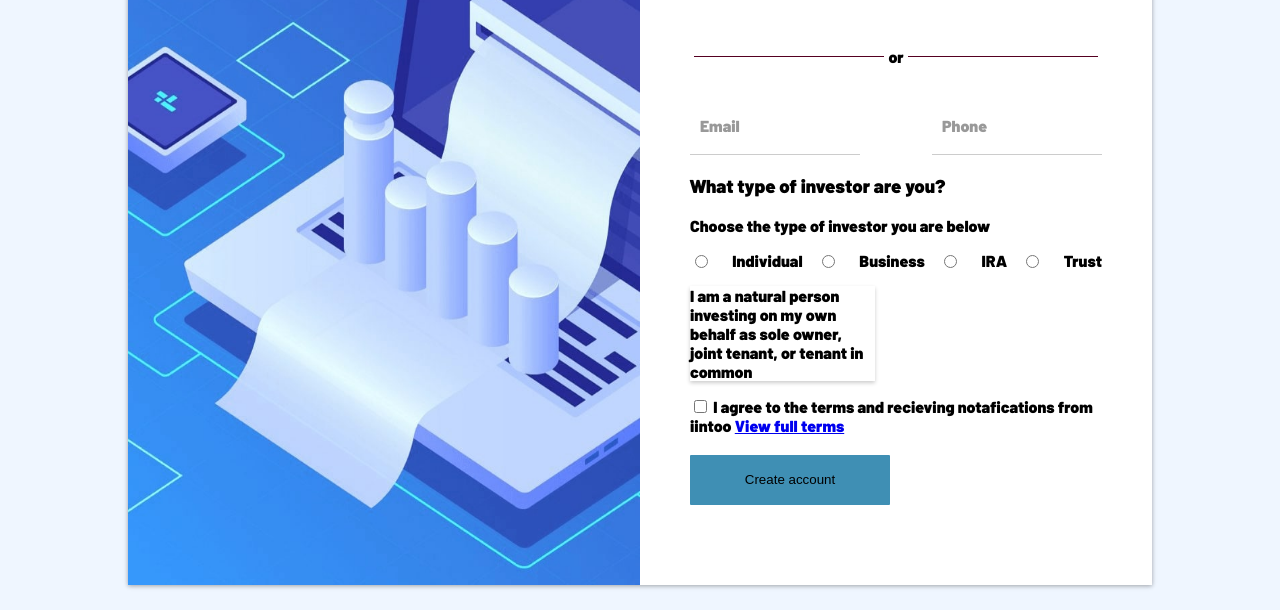
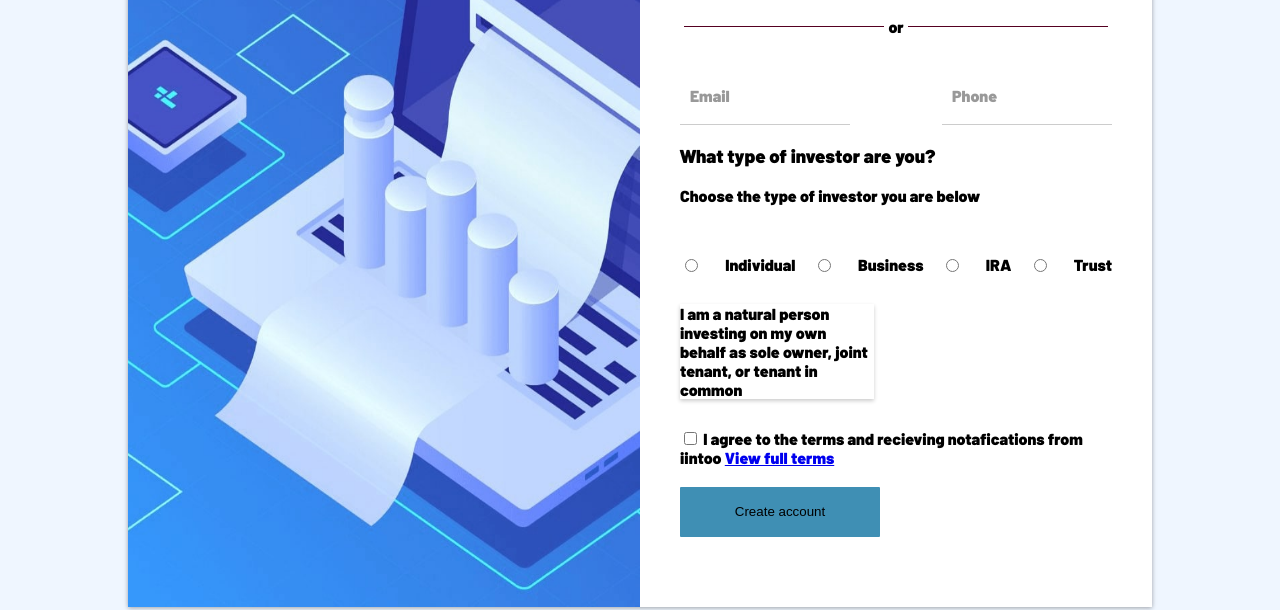
Before and after one commit to Aynur30/WebCore, a plain HTML site: page src/index.html in a window 1280 px wide. Shown: the part 218-828 px from the top of the page. Drawn offline with Linux system fonts and the light colour scheme.

Commit message:
first commit

```diff
--- a/src/index.html
+++ b/src/index.html
@@ -60,7 +60,7 @@
                 I am a natural person investing on my own behalf as sole owner, joint tenant, or tenant in common
             </p>
         </div>
-        <div>
+        <div class="check">
             <input type="checkbox" name="" id="one">
             <label for="one">I agree to the terms and recieving notafications from iintoo <a href="#">View full terms</a></label>
         </div>
--- a/src/style/style.css
+++ b/src/style/style.css
@@ -20,8 +20,6 @@ position: relative;
 height:100%;
 max-width: 80%;
 box-shadow: 0 1px 6px rgba(0, 0, 0, 0.12), 0 1px 4px rgba(0, 0, 0, 0.24);
-margin-top: 20px;
-margin-bottom: 20px;
 }
 
 .left-div,
@@ -45,7 +43,7 @@ justify-content: center;
 }
 
 .content {
-padding: 50px 50px;
+padding: 40px 40px;
 margin-bottom: 30px;
 }
 
@@ -129,7 +127,7 @@ color: #333;
 .radio-container {
 display: flex;
 align-items: center;
-margin-top: 30px;
+margin-top: 50px;
 }
 
 .radio-container input[type="radio"] {
@@ -139,7 +137,7 @@ margin-right: 10px;
 .flex {
 display: flex;
 justify-content: space-between;
-margin-top: 10px;
+
 }
 
 .paragraph {
@@ -147,7 +145,7 @@ display: block;
 border: none;
 width: 45%;
 background: rgb(255, 255, 255);
-margin-top: 5px;
+margin-top: 30px;
 box-shadow: 0 2px 4px rgba(0, 0, 0, 0.2); /* Adjust the shadow values as desired */
 }
 
@@ -180,3 +178,7 @@ margin-right: 2px;
 font-size: 13px;
 color: #333;
 }
+
+.check{
+    margin-top: 30px;
+}
```
